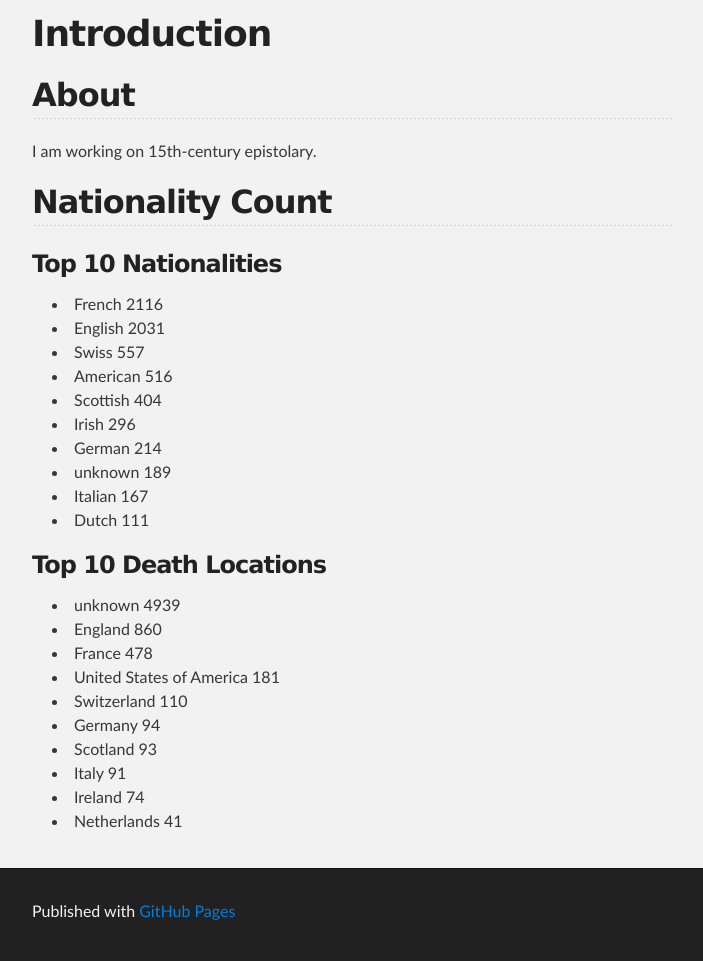
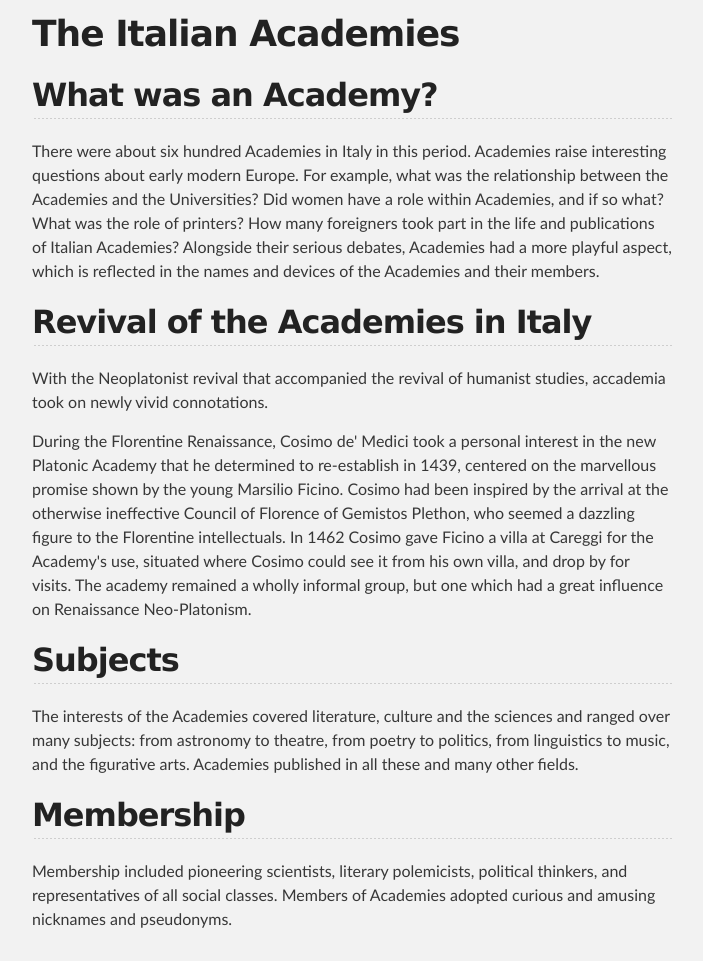
Before and after one commit to nicnic/nicnic.github.io, a plain HTML site: page index.html in a window 1280 px wide. Shown: the part 820-1781 px from the top of the page, without its empty margins (288-991 px from the left). Drawn offline with Linux system fonts and the light colour scheme.

Commit message:
Replace master branch with page content via GitHub

```diff
--- a/index.html
+++ b/index.html
@@ -4,7 +4,7 @@
   <head>
     <meta charset='utf-8' />
     <meta http-equiv="X-UA-Compatible" content="chrome=1" />
-    <meta name="description" content="Nicnic.github.io : some stats about my project" />
+    <meta name="description" content="Nicnic.github.io : Italian Academies" />
 
     <link rel="stylesheet" type="text/css" media="screen" href="stylesheets/stylesheet.css">
 
@@ -19,7 +19,7 @@
           <a id="forkme_banner" href="https://github.com/nicnic">View on GitHub</a>
 
           <h1 id="project_title">Nicnic.github.io</h1>
-          <h2 id="project_tagline">some stats about my project</h2>
+          <h2 id="project_tagline">Italian Academies</h2>
 
         </header>
     </div>
@@ -29,43 +29,33 @@
       <section id="main_content" class="inner">
         <p><img src="http://upload.wikimedia.org/wikipedia/commons/9/94/Sanzio_01.jpg" alt="15th-century"></p>
 
-<h6>Raffaello, School of Athens</h6>
+<h6>
+<a name="raffaello-school-of-athens" class="anchor" href="#raffaello-school-of-athens"><span class="octicon octicon-link"></span></a>Raffaello, School of Athens</h6>
 
-<h1>Introduction</h1>
+<h1>
+<a name="the-italian-academies" class="anchor" href="#the-italian-academies"><span class="octicon octicon-link"></span></a>The Italian Academies</h1>
 
-<h2>About</h2>
+<h2>
+<a name="what-was-an-academy" class="anchor" href="#what-was-an-academy"><span class="octicon octicon-link"></span></a>What was an Academy?</h2>
 
-<p>I am working on 15th-century epistolary.</p>
+<p>There were about six hundred Academies in Italy in this period. Academies raise interesting questions about early modern Europe. For example, what was the relationship between the Academies and the Universities? Did women have a role within Academies, and if so what? What was the role of printers? How many foreigners took part in the life and publications of Italian Academies? Alongside their serious debates, Academies had a more playful aspect, which is reflected in the names and devices of the Academies and their members.</p>
 
-<h2>Nationality Count</h2>
+<h2>
+<a name="revival-of-the-academies-in-italy" class="anchor" href="#revival-of-the-academies-in-italy"><span class="octicon octicon-link"></span></a>Revival of the Academies in Italy</h2>
 
-<h3>Top 10 Nationalities</h3>
+<p>With the Neoplatonist revival that accompanied the revival of humanist studies, accademia took on newly vivid connotations.</p>
 
-<ul>
-<li>French 2116</li>
-<li>English 2031</li>
-<li>Swiss 557</li>
-<li>American 516</li>
-<li>Scottish 404</li>
-<li>Irish 296</li>
-<li>German 214</li>
-<li>unknown 189</li>
-<li>Italian 167</li>
-<li>Dutch 111</li>
-</ul><h3>Top 10 Death Locations</h3>
+<p>During the Florentine Renaissance, Cosimo de' Medici took a personal interest in the new Platonic Academy that he determined to re-establish in 1439, centered on the marvellous promise shown by the young Marsilio Ficino. Cosimo had been inspired by the arrival at the otherwise ineffective Council of Florence of Gemistos Plethon, who seemed a dazzling figure to the Florentine intellectuals. In 1462 Cosimo gave Ficino a villa at Careggi for the Academy's use, situated where Cosimo could see it from his own villa, and drop by for visits. The academy remained a wholly informal group, but one which had a great influence on Renaissance Neo-Platonism.</p>
 
-<ul>
-<li>unknown 4939</li>
-<li>England 860</li>
-<li>France 478</li>
-<li>United States of America 181</li>
-<li>Switzerland 110</li>
-<li>Germany 94</li>
-<li>Scotland 93</li>
-<li>Italy 91</li>
-<li>Ireland 74</li>
-<li>Netherlands 41</li>
-</ul>
+<h2>
+<a name="subjects" class="anchor" href="#subjects"><span class="octicon octicon-link"></span></a>Subjects</h2>
+
+<p>The interests of the Academies covered literature, culture and the sciences and ranged over many subjects: from astronomy to theatre, from poetry to politics, from linguistics to music, and the figurative arts. Academies published in all these and many other fields. </p>
+
+<h2>
+<a name="membership" class="anchor" href="#membership"><span class="octicon octicon-link"></span></a>Membership</h2>
+
+<p>Membership included pioneering scientists, literary polemicists, political thinkers, and representatives of all social classes. Members of Academies adopted curious and amusing nicknames and pseudonyms. </p>
       </section>
     </div>
 
```
Also changed, not shown: params.json (+1 -1 lines).
